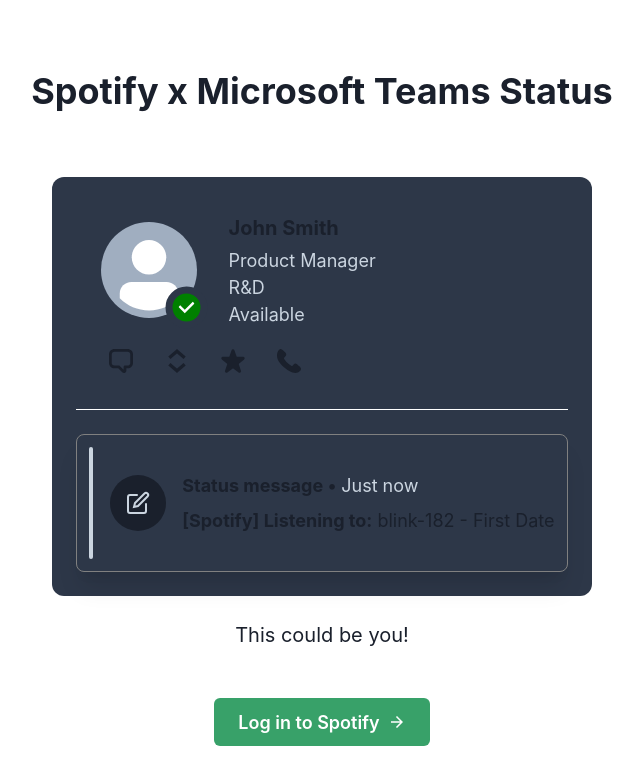
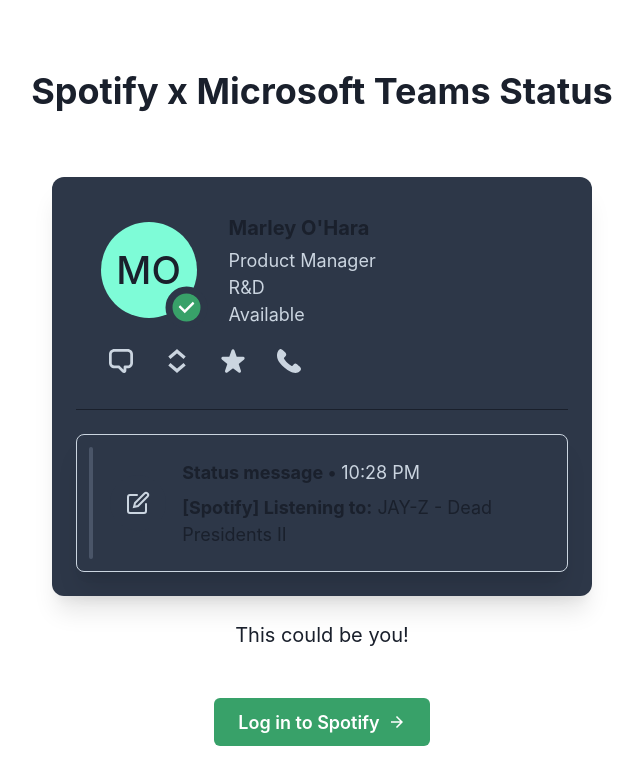
Before and after one commit to ricardocolom-kaseya/spotify-teams-status, a React (Create React App) app: page / in a window 1280 px wide. Shown: the top 784 px of the page, without its empty margins (318-961 px from the left). Built offline with nearby package versions, Linux system fonts and the light colour scheme; what spotify-web-api-node would draw is missing.

Commit message:
Person names and song names are randomized on login page load

```diff
--- a/package.json
+++ b/package.json
@@ -41,5 +41,8 @@
       "last 1 firefox version",
       "last 1 safari version"
     ]
+  },
+  "devDependencies": {
+    "@faker-js/faker": "^7.6.0"
   }
 }
--- a/src/Dashboard.js
+++ b/src/Dashboard.js
@@ -14,7 +14,7 @@
   return (
     <Box bg="gray.700" minW="sm" maxW="lg" borderRadius="lg">
       <HStack p="3" spacing="6" w="100%" align="center">
-        <Image src={playingTrack.img} w="128px" h="128px" fallbackSrc='https://via.placeholder.com/128' objectFit="contain" />
+        <Image src={playingTrack.img} w="128px" h="128px" fallbackSrc='https://via.placeholder.com/128/FFFFFF/000000' objectFit="contain" borderRadius="md"/>
         <VStack w="100%" align="left" spacing="0">
           <Text fontSize="xl" fontWeight="bold">{playingTrack.name}</Text>
           <Text fontSize="lg">{playingTrack.artists[0].name}</Text>
@@ -52,6 +52,23 @@
         if (playbackData.body != null && playbackData.body.is_playing) {
           //console.log(playingTrack)
           let message = { "message": "[𝗦𝗽𝗼𝘁𝗶𝗳𝘆] 𝗟𝗶𝘀𝘁𝗲𝗻𝗶𝗻𝗴 𝘁𝗼: " + playingTrack.artists[0].name + " - " + playingTrack.name };
+
+          let artists = []
+
+          playingTrack.artists.forEach(artist => {
+            artists.push(artist.name)
+          });
+
+          let out = {
+            name: playingTrack.name,
+            album_name: playingTrack.album_name,
+            artists,
+            img: playingTrack.img,
+            id: playingTrack.id,
+          }
+
+          console.log(JSON.stringify(out, null, 2))
+
           console.log("Pushing to teams...")
           console.log(message.message)
           axios.put("http://localhost:4000/status", message, {
@@ -95,8 +112,7 @@
                 let id = trackData.body.item.id
 
                 // Only call setPlayingTrack if the current track id is different from the one in the state
-                if(id != playingTrack.id)
-                {
+                if (id != playingTrack.id) {
                   console.log(id)
                   console.log(playingTrack)
                   setPlayingTrack(
@@ -124,7 +140,7 @@
       getUserInfo();
       getCurrentSong();
 
-      const getSongInterval = setInterval(() => { getCurrentSong()}, 1000);
+      const getSongInterval = setInterval(() => { getCurrentSong() }, 1000);
 
       return () => clearInterval(getSongInterval)
     }
--- a/src/Login.js
+++ b/src/Login.js
@@ -1,27 +1,34 @@
-import React from 'react'
+import React, { useState } from 'react'
 import { VStack, Heading, Text, Button, LightMode, Box, Avatar, AvatarBadge, HStack, Textarea, Divider } from '@chakra-ui/react'
 import { ArrowForwardIcon, EditIcon, PhoneIcon, ChatIcon, UpDownIcon, StarIcon, CheckIcon } from '@chakra-ui/icons'
+import { faker } from "@faker-js/faker"
+
+import { pickRandomSong } from './SongList'
 
 const AUTH_URL = `https://accounts.spotify.com/authorize?client_id=a248cdcebd804022917a3c7fc1d66d76&response_type=code&redirect_uri=http://localhost:3000&scope=user-read-playback-state%20user-read-currently-playing`
 
 export default function Login() {
+
+  const [randomSong, setRandomSong] = useState(pickRandomSong())
+  const [randomName, setRandomName] = useState(faker.name.firstName() + " " + faker.name.lastName());
+
   return (
     <VStack h="100vh" w="100vw" justify="center" spacing="12">
       <Heading as="h1" size="xl" m="4">Spotify x Microsoft Teams Status</Heading>
       <VStack spacing="6">
-        <Box w="540px" minH="2xs" bg="gray.700" borderRadius="xl">
+        <Box w="540px" minH="2xs" bg="gray.700" borderRadius="xl" boxShadow="xl">
           <VStack m="6" h="100%" spacing="0" align="center">
             <VStack w="90%" spacing="0" pb="4">
               <HStack w="100%" spacing="8" py="3">
                 <Box align="center">
-                  <Avatar size="xl">
-                    <AvatarBadge boxSize="42px" bg="green" borderColor="gray.700">
-                      <CheckIcon w="16px" h="16px"/>
+                  <Avatar size="xl" name={randomName}>
+                    <AvatarBadge boxSize="42px" bg="green.500" borderColor="gray.700">
+                      <CheckIcon w="16px" h="16px" color="white"/>
                     </AvatarBadge>
                   </Avatar>
                 </Box>
                 <VStack align="left" spacing="1">
-                  <Text fontWeight="bold" fontSize="xl">John Smith</Text>
+                  <Text fontWeight="bold" fontSize="xl">{randomName}</Text>
                   <VStack align="left" spacing="0">
                     <Text fontSize="lg" color="gray.300">Product Manager</Text>
                     <Text fontSize="lg" color="gray.300">R&D</Text>
@@ -29,7 +36,7 @@
                   </VStack>
                 </VStack>
               </HStack>
-              <HStack w="100%" justify="left">
+              <HStack w="100%" justify="left" color="gray.300">
                 <Box p="3" pl="2" py="2">
                   <ChatIcon w="24px" h="24px" />
                 </Box>
@@ -45,22 +52,22 @@
               </HStack>
             </VStack>
             <Box w="100%" py="3">
-              <Box h="1px" w="100%" bg="white" />
+              <Box h="1px" w="100%" bg="gray.800" />
             </Box>
             <VStack pt="3" w="100%">
-              <Box p="3" align="center" justify="center" w="100%" borderWidth="1px" borderRadius="lg" borderColor="gray" boxShadow="xl">
+              <Box p="3" align="center" justify="center" w="100%" borderWidth="1px" borderRadius="lg" borderColor="gray.300" boxShadow="xl">
                 <HStack w="100%" justify="space-between">
-                  <Box h="112px" w="4px" borderRadius="2px" bg="gray.300" />
-                  <Box bg="gray.800" w="56px" h="56px" borderRadius="56px" align="center" justify="center">
+                  <Box h="112px" w="4px" borderRadius="2px" bg="gray.600" />
+                  <Box bg="gray.700" w="56px" h="56px" borderRadius="56px" align="center" justify="center">
                     <EditIcon h="100%" w="24px" color="gray.300" />
                   </Box>
                   <VStack w="80%" align="left">
                     <HStack spacing="1" w="100%" align="left">
                       <Text fontWeight="bold" fontSize="lg">Status message</Text>
                       <Text fontSize="lg">•</Text>
-                      <Text fontSize="lg" color="gray.300">Just now</Text>
+                      <Text fontSize="lg" color="gray.300">{new Date().toLocaleTimeString().replace(/(.*)\D\d+/, '$1')}</Text>
                     </HStack>
-                    <Text w="100%" fontSize="lg" align="left"><strong>[Spotify] Listening to:</strong> blink-182 - First Date</Text>
+                    <Text w="100%" fontSize="lg" align="left"><strong>[Spotify] Listening to:</strong> {randomSong.artists[0]} - {randomSong.name}</Text>
                   </VStack>
                 </HStack>
               </Box>
--- /dev/null
+++ b/src/SongList.js
@@ -0,0 +1,80 @@
+let songs = [
+    {
+        "name": "Headstrong",
+        "album_name": "Trapt",
+        "artists": [
+            "Trapt"
+        ],
+        "img": "https://i.scdn.co/image/ab67616d0000b27374d9a833744be96426ee833c",
+        "id": "1AEYT6VxrxXPMoQUxsY0E4"
+    },
+    {
+        "name": "Loco-Motive",
+        "album_name": "Life is Good",
+        "artists": [
+            "Nas",
+            "Large Professor"
+        ],
+        "img": "https://i.scdn.co/image/ab67616d0000b273bfca10ab09c44462f1cc56ac",
+        "id": "5XLsxDGnb26aMmuC3BPWxu"
+    },
+    {
+        "name": "Accident Murderers",
+        "album_name": "Life Is Good (Explicit Version)",
+        "artists": [
+            "Nas",
+            "Rick Ross"
+        ],
+        "img": "https://i.scdn.co/image/ab67616d0000b273bfca10ab09c44462f1cc56ac",
+        "id": "1Z6hAwj1hWuwxal48zSDyY"
+    },
+    {
+        "name": "So Cold - Remix",
+        "album_name": "We Are Not Alone",
+        "artists": [
+            "Breaking Benjamin"
+        ],
+        "img": "https://i.scdn.co/image/ab67616d0000b2734500b37eb7046f29233099a0",
+        "id": "4BJyt25nburVwbnESDeIc7"
+    },
+    {
+        "name": "What I've Done",
+        "album_name": "Minutes to Midnight",
+        "artists": [
+            "Linkin Park"
+        ],
+        "img": "https://i.scdn.co/image/ab67616d0000b27346e207de66ba06422897f769",
+        "id": "18lR4BzEs7e3qzc0KVkTpU"
+    },
+    {
+        "name": "The Reason",
+        "album_name": "The Reason (15th Anniversary Deluxe)",
+        "artists": [
+            "Hoobastank"
+        ],
+        "img": "https://i.scdn.co/image/ab67616d0000b27376cc6eedca8eb381afcd1e46",
+        "id": "77loZpT5Y5PRP1S451P9Yz"
+    },
+    {
+        "name": "Dead Presidents II",
+        "album_name": "Reasonable Doubt",
+        "artists": [
+            "JAY-Z"
+        ],
+        "img": "https://i.scdn.co/image/ab67616d0000b273c467c0b670b01b117ce939f9",
+        "id": "5Kqr27us3rTeuchp9Z6Inf"
+    },
+    {
+        "name": "The Ghost of You",
+        "album_name": "Three Cheers for Sweet Revenge",
+        "artists": [
+            "My Chemical Romance"
+        ],
+        "img": "https://i.scdn.co/image/ab67616d0000b273cab7ae4868e9f9ce6bdfdf43",
+        "id": "1yKAqZoi8xWGLCf5vajroL"
+    }
+]
+
+export function pickRandomSong() {
+    return songs[Math.floor(Math.random() * songs.length)]
+}
```
Also changed, not shown: 1 other file (tests, documents, lock files or other folders).
